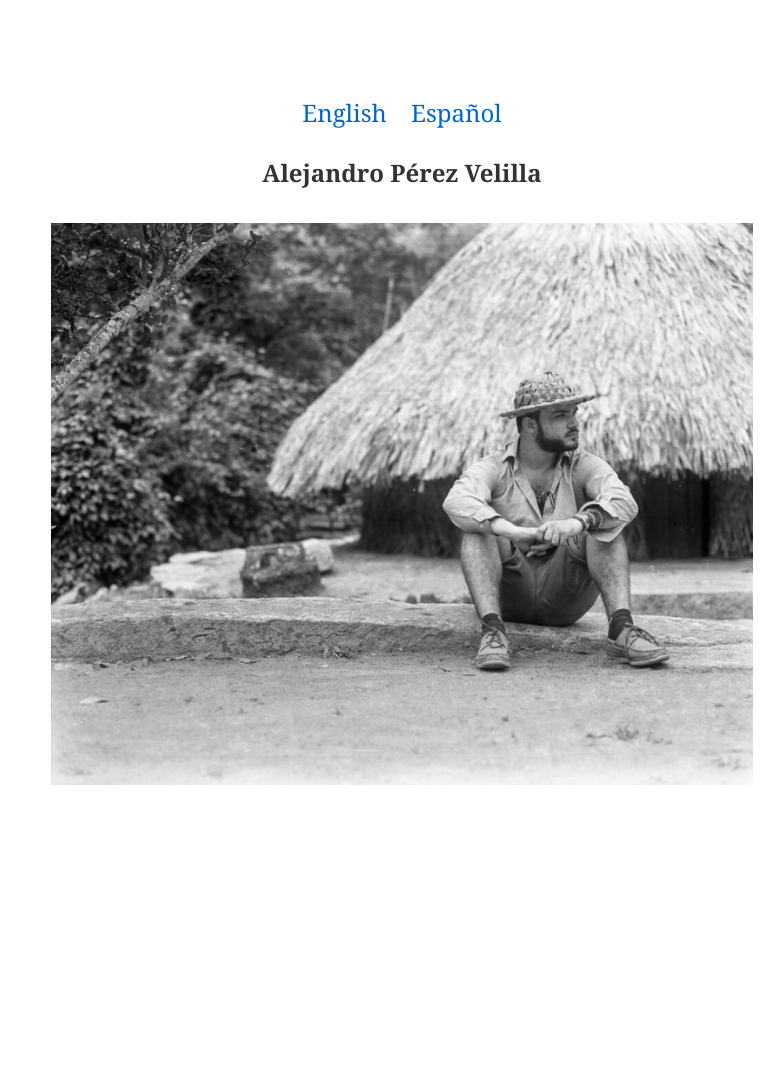
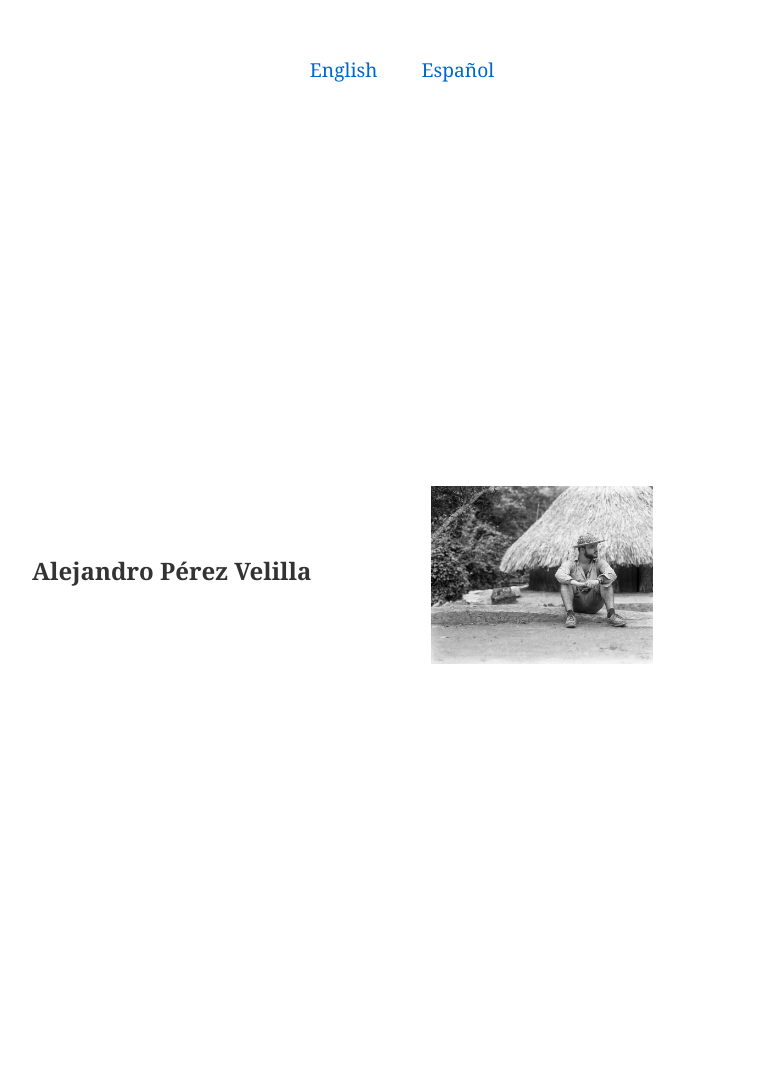
Before and after one commit to datadreamscorp/datadreamscorp.github.io, a Jekyll site: the page built from index.md, in a window 1280 px wide. Shown: the whole page, without its empty margins (238-1022 px from the left). Built offline with Jekyll 4.4.1, drawn with Linux system fonts in a browser that asks for light colours; before the commit the page ends 900 px from its top, so only the background shows below that.

Commit message:
otra vez, maelo ruiz

```diff
--- a/assets/landing.css
+++ b/assets/landing.css
@@ -1,54 +1,53 @@
-/* Ensure that html and body take full height and can use flex properties effectively */
-html, body {
-    height: 100%;
-    margin: 0;
-    padding: 0;
-    display: flex;
-    flex-direction: column;
-    justify-content: center;
-    align-items: center;
-    text-align: center;
-}
-
-/* Container that holds all the content to be centered */
+/* General styles that apply to both mobile and desktop */
 .landing-container {
     display: flex;
     flex-direction: column;
     align-items: center;
     justify-content: center;
-    width: 100%;
+    text-align: center;
+    min-height: 100vh;
+    padding: 20px;
 }
 
 .text-and-image {
     display: flex;
-    flex-direction: column;
+    flex-direction: column; /* Stacks items vertically on desktop as well */
     align-items: center;
-    margin-bottom: 20px; /* Space between the image and the language links */
+    margin-bottom: 20px;
 }
 
 .text-and-image img {
-    max-width: 90%; /* Responsive image width */
-    height: auto; /* Maintain aspect ratio */
-    margin-top: 20px; /* Space between name and image */
+    max-width: 50%; /* Larger viewports can have a larger max-width */
+    margin-top: 20px; /* Ensures spacing between name and image */
 }
 
 nav ul {
     list-style-type: none;
     padding: 0;
-    margin: 0; /* Ensures nav is tightly wrapped around its contents */
 }
 
 nav ul li {
     display: inline;
-    margin: 0 10px; /* Spacing between language links */
+    margin: 0 20px;
 }
 
 nav ul li a {
     text-decoration: none;
     color: #0066cc;
-    font-size: 1.5em; /* Larger text for better readability */
+    font-size: 1.2em; /* Slightly larger font for desktop */
 }
 
 nav ul li a:hover {
     text-decoration: underline;
 }
+
+/* Media Query for Desktop Screens */
+@media (min-width: 768px) {
+    .text-and-image {
+        flex-direction: row; /* Side by side on larger screens */
+        justify-content: space-around; /* Distributes space evenly around items */
+    }
+    .text-and-image img {
+        max-width: 30%; /* Adjust based on preference */
+    }
+}
```
